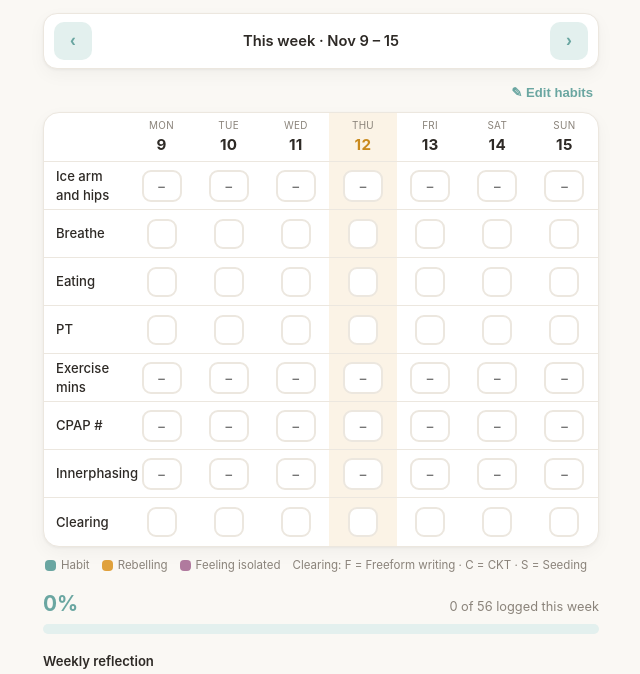
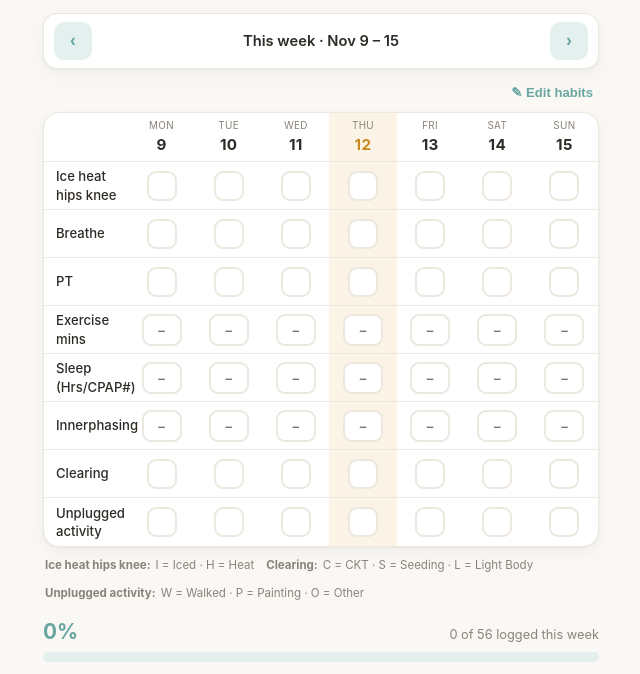
Before and after one commit to bar-bar-1954/Weekly-Habits-Tracking, a plain HTML site: page index.html in a window 1280 px wide. Shown: the part 67-741 px from the top of the page, without its empty margins (319-959 px from the left). Drawn offline with Linux system fonts and the light colour scheme.

Commit message:
Update index.html

```diff
--- a/index.html
+++ b/index.html
@@ -15,9 +15,6 @@
     --accent: #6aa6a1;
     --accent-soft: #e3f0ee;
     --today: #fbf3e6;
-    --eat-h: #6aa6a1;
-    --eat-r: #e0a13c;
-    --eat-i: #b07a9e;
     --heart: #8b5cc7;
     --shadow: 0 1px 3px rgba(0,0,0,.05), 0 6px 18px rgba(0,0,0,.04);
   }
@@ -77,9 +74,6 @@
     font-size: .85rem; font-weight: 800; color: var(--muted); transition: transform .08s;
   }
   .eat:active { transform: scale(.88); }
-  .eat.H { background: var(--eat-h); border-color: var(--eat-h); color: #fff; }
-  .eat.R { background: var(--eat-r); border-color: var(--eat-r); color: #fff; }
-  .eat.I { background: var(--eat-i); border-color: var(--eat-i); color: #fff; }
 
   .eat.multi { font-size: .58rem; font-weight: 800; letter-spacing: .5px; color: var(--muted); }
   .eat.multi.on { background: var(--accent); border-color: var(--accent); color: #fff; }
@@ -168,12 +162,7 @@
     </div>
   </div>
 
-  <div class="legend" id="legend" style="display:none">
-    <span><i class="dot" style="background:var(--eat-h)"></i> Habit</span>
-    <span><i class="dot" style="background:var(--eat-r)"></i> Rebelling</span>
-    <span><i class="dot" style="background:var(--eat-i)"></i> Feeling isolated</span>
-    <span>Clearing: F = Freeform writing · C = CKT · S = Seeding</span>
-  </div>
+  <div class="legend" id="legend" style="display:none"></div>
 
   <div class="progwrap">
     <div class="progtop">
@@ -233,16 +222,15 @@
   var STORE = "habitTrackerV2";
   var DOW = ["Mon","Tue","Wed","Thu","Fri","Sat","Sun"];
   var MONTHS = ["Jan","Feb","Mar","Apr","May","Jun","Jul","Aug","Sep","Oct","Nov","Dec"];
-  var EAT_CYCLE = ["", "H", "R", "I"];
   var DEFAULT_HABITS = [
-    { id: "ice",      name: "Ice arm and hips",  type: "num"   },
+    { id: "ice",      name: "Ice heat hips knee", type: "multi", options: [{k:"I",label:"Iced"},{k:"H",label:"Heat"}] },
     { id: "breathe",  name: "Breathe",  type: "check" },
-    { id: "eating",   name: "Eating",   type: "eat"   },
     { id: "pt",       name: "PT",       type: "check" },
     { id: "exercise", name: "Exercise mins", type: "num"   },
-    { id: "cpap",     name: "CPAP #",        type: "num"   },
+    { id: "cpap",     name: "Sleep (Hrs/CPAP#)", type: "num"   },
     { id: "innerphasing", name: "Innerphasing", type: "num" },
-    { id: "ffwriting", name: "Clearing", type: "multi", options: [{k:"F",label:"Freeform writing"},{k:"C",label:"CKT"},{k:"S",label:"Seeding"}] }
+    { id: "ffwriting", name: "Clearing", type: "multi", options: [{k:"C",label:"CKT"},{k:"S",label:"Seeding"},{k:"L",label:"Light Body"}] },
+    { id: "unplugged", name: "Unplugged activity", type: "multi", options: [{k:"W",label:"Walked"},{k:"P",label:"Painting"},{k:"O",label:"Other"}] }
   ];
 
   function startOfWeek(d) { var x = new Date(d.getFullYear(), d.getMonth(), d.getDate()); var day = (x.getDay()+6)%7; x.setDate(x.getDate()-day); return x; }
@@ -256,27 +244,35 @@
     if (!Array.isArray(o.habits) || !o.habits.length) o.habits = DEFAULT_HABITS.map(function(h){return {id:h.id,name:h.name,type:h.type,options:h.options};});
     if (!o.weeks || typeof o.weeks !== "object") o.weeks = {};
     o.habits.forEach(function(h){
-      if (h.id==="ice" && h.type!=="num") h.type="num";
-      if (h.id==="ice" && h.name==="Ice arm") h.name="Ice arm and hips";
+      if (h.id==="ice"){
+        h.type="multi";
+        h.options=[{k:"I",label:"Iced"},{k:"H",label:"Heat"}];
+        if (h.name==="Ice arm" || h.name==="Ice arm and hips" || h.name==="Ice heat hips and knee") h.name="Ice heat hips knee";
+      }
       if (h.id==="exercise" && h.name==="Exercise") h.name="Exercise mins";
       if (h.id==="exercise" && h.type!=="num") h.type="num";
-      if (h.id==="cpap" && h.name==="CPAP") h.name="CPAP #";
+      if (h.id==="cpap" && (h.name==="CPAP" || h.name==="CPAP #")) h.name="Sleep (Hrs/CPAP#)";
       if (h.id==="innerphasing" && h.type!=="num") h.type="num";
       if (h.id==="ffwriting"){
         if (h.name==="FF writing") h.name="Clearing";
         h.type="multi";
-        if (!h.options) h.options=[{k:"F",label:"Freeform writing"},{k:"C",label:"CKT"},{k:"S",label:"Seeding"}];
+        h.options=[{k:"C",label:"CKT"},{k:"S",label:"Seeding"},{k:"L",label:"Light Body"}];
       }
     });
     if (!o.habits.some(function(h){return h.id==="innerphasing";}))
       o.habits.push({ id:"innerphasing", name:"Innerphasing", type:"num" });
-    o.habits = o.habits.filter(function(h){ return h.id!=="icehips"; });
+    o.habits = o.habits.filter(function(h){ return h.id!=="icehips" && h.id!=="eating"; });
     if (!o.habits.some(function(h){return h.id==="ffwriting";}))
-      o.habits.push({ id:"ffwriting", name:"Clearing", type:"multi", options:[{k:"F",label:"Freeform writing"},{k:"C",label:"CKT"},{k:"S",label:"Seeding"}] });
+      o.habits.push({ id:"ffwriting", name:"Clearing", type:"multi", options:[{k:"C",label:"CKT"},{k:"S",label:"Seeding"},{k:"L",label:"Light Body"}] });
+    if (!o.habits.some(function(h){return h.id==="unplugged";}))
+      o.habits.push({ id:"unplugged", name:"Unplugged activity", type:"multi", options:[{k:"W",label:"Walked"},{k:"P",label:"Painting"},{k:"O",label:"Other"}] });
     Object.keys(o.weeks).forEach(function(wk){
       var vals = o.weeks[wk].values || {};
       Object.keys(vals).forEach(function(k){
         if ((k.indexOf("ice_")===0 || k.indexOf("exercise_")===0 || k.indexOf("innerphasing_")===0 || k.indexOf("ffwriting_")===0) && typeof vals[k]==="boolean") delete vals[k];
+        if (k.indexOf("ice_")===0 && typeof vals[k]==="number") delete vals[k];
+        if (k.indexOf("eating_")===0) delete vals[k];
+        if (k.indexOf("ffwriting_")===0 && typeof vals[k]==="string"){ var nv=vals[k].replace(/F/g,""); if(nv) vals[k]=nv; else delete vals[k]; }
       });
     });
     return o;
@@ -325,19 +321,7 @@
         var k = habit.id+"_"+d;
         var v = w.values[k];
 
-        if (habit.type==="eat"){
-          var e = document.createElement("div");
-          e.className = "eat"+(v?(" "+v):"");
-          e.textContent = v || "";
-          e.title = "Habit / Rebelling / Feeling isolated";
-          (function(k,e){ e.addEventListener("click",function(){
-            var wk=week(); var cur=wk.values[k]||""; var idx=(EAT_CYCLE.indexOf(cur)+1)%EAT_CYCLE.length; var nv=EAT_CYCLE[idx];
-            if(nv) wk.values[k]=nv; else delete wk.values[k];
-            saveAll(data); e.className="eat"+(nv?(" "+nv):""); e.textContent=nv||""; updateProgress();
-          });})(k,e);
-          col.appendChild(e);
-
-        } else if (habit.type==="multi"){
+        if (habit.type==="multi"){
           var mm = document.createElement("div");
           mm.className = "eat multi"+(v?" on":"");
           mm.textContent = v || "";
@@ -379,8 +363,18 @@
     document.getElementById("weeklabel").textContent = lbl;
 
     document.getElementById("reflect").value = w.notes || "";
-    document.getElementById("legend").style.display = data.habits.some(function(h){return h.type==="eat"||h.type==="multi";}) ? "flex" : "none";
+    renderLegend();
     updateProgress();
+  }
+
+  function renderLegend(){
+    var el = document.getElementById("legend");
+    var multis = data.habits.filter(function(h){ return h.type==="multi" && h.options && h.options.length; });
+    if(!multis.length){ el.style.display = "none"; el.innerHTML = ""; return; }
+    el.innerHTML = multis.map(function(h){
+      return '<span><b>'+h.name+':</b> '+h.options.map(function(o){return o.k+" = "+o.label;}).join(" · ")+'</span>';
+    }).join("");
+    el.style.display = "flex";
   }
 
   function updateProgress(){
@@ -428,7 +422,7 @@
   });
   multiModal.addEventListener("click", function(e){ if(e.target===multiModal) multiModal.style.display="none"; });
 
-  function typeLabel(t){ return t==="eat"?"3-way":(t==="num"?"number":(t==="multi"?"multi-pick":"checkbox")); }
+  function typeLabel(t){ return t==="num"?"number":(t==="multi"?"multi-pick":"checkbox"); }
   function renderEditor(){
     var box = document.getElementById("erows"); box.innerHTML="";
     data.habits.forEach(function(habit){
@@ -454,7 +448,7 @@
     editing = !editing;
     document.getElementById("grid").style.display = editing?"none":"grid";
     document.getElementById("editor").style.display = editing?"block":"none";
-    document.getElementById("legend").style.display = (!editing && data.habits.some(function(h){return h.type==="eat"||h.type==="multi";}))?"flex":"none";
+    if (editing) document.getElementById("legend").style.display = "none"; else renderLegend();
     this.textContent = editing? "✓ Done" : "✎ Edit habits";
     if (editing) renderEditor(); else render();
   });
```
